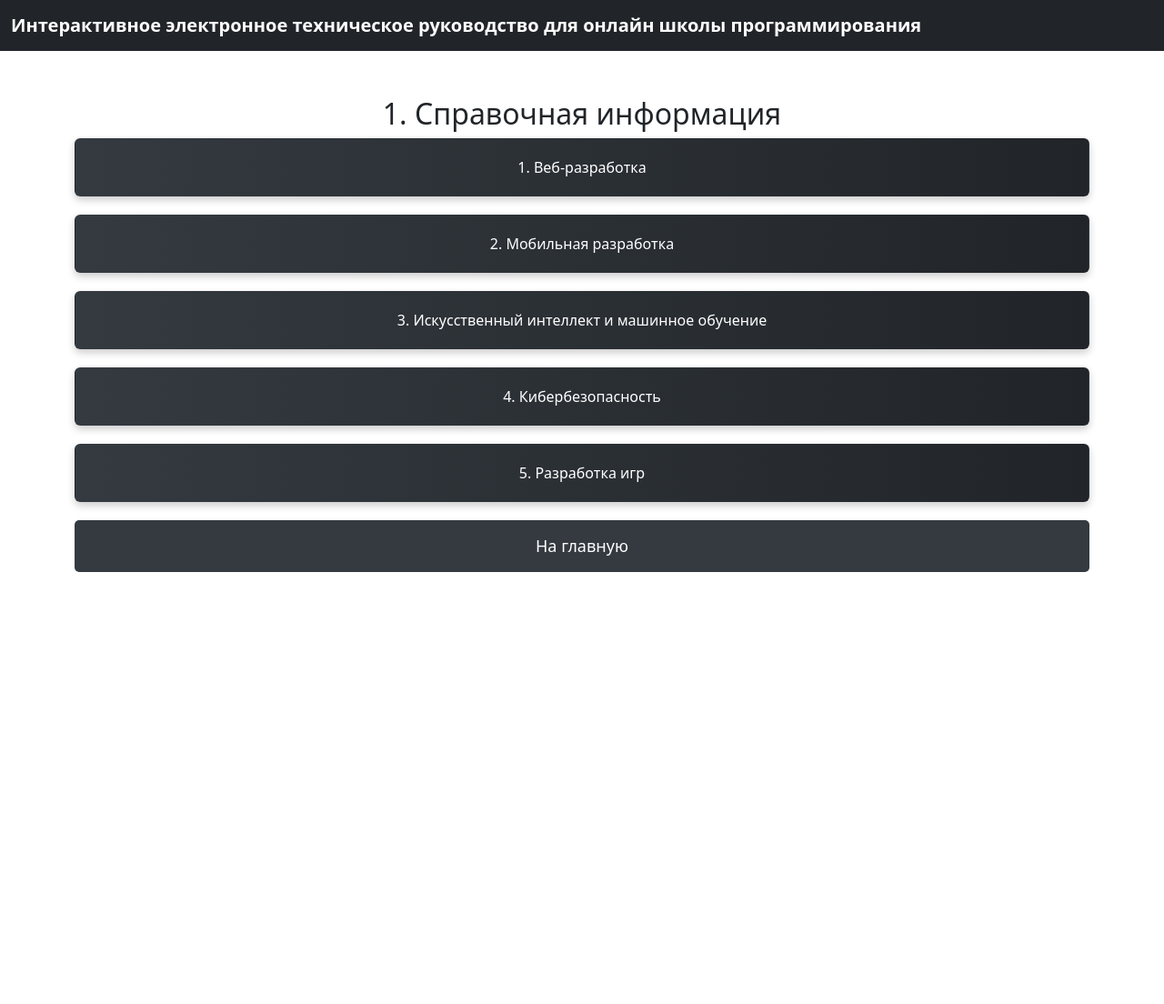
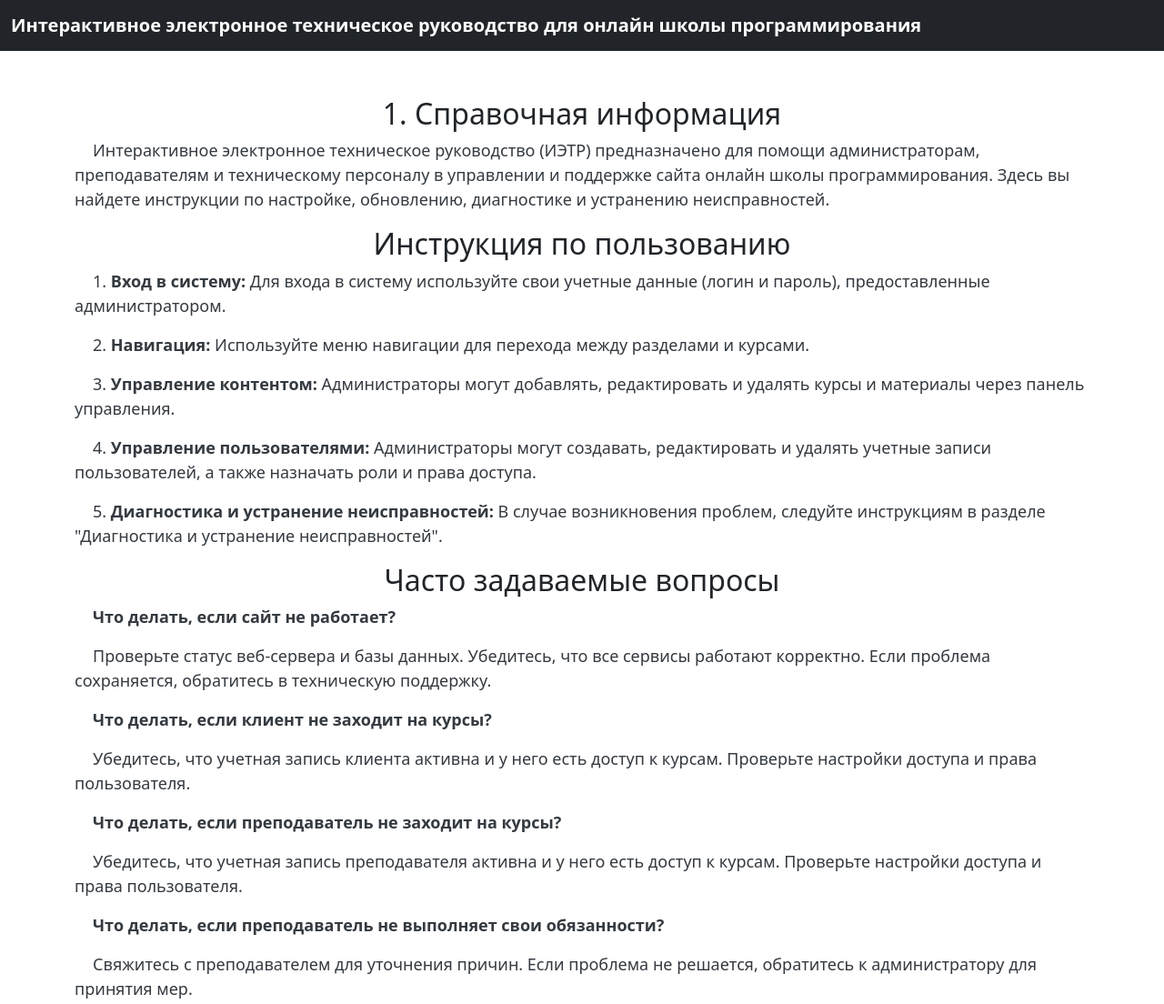
Before and after one commit to MaximZobkov/maximzobkov.github.io, a plain HTML site: page info.html in a window 1280 px wide. Shown: the top 1104 px of the page at 91% size. Before the commit the page ends 800 px from the top, so only its background shows below. Drawn offline with nearby package versions, Linux system fonts and the light colour scheme.

Commit message:
final 2.0

```diff
--- a/info.html
+++ b/info.html
@@ -10,7 +10,9 @@
             font-family: Arial, sans-serif;
             color: #343a40;
         }
-
+        .btn:hover {
+            text-decoration: underline;
+        }
         .navbar-brand {
             font-size: 32px;
             font-weight: bold;
@@ -19,6 +21,9 @@
 
         .container {
             margin-top: 50px;
+            max-width: 800px;
+            margin-left: auto;
+            margin-right: auto;
         }
 
         h2 {
@@ -40,7 +45,7 @@
         }
 
         a {
-            text-decoration: none;
+            text-decoration: underline;
             color: #343a40;
         }
 
@@ -52,46 +57,13 @@
             margin-bottom: 20px;
         }
 
-        .btn-custom {
-            display: block;
-            padding: 15px 20px;
-            font-size: 18px;
-            color: #ffffff;
-            background-color: #343a40;
-            border: none;
-            border-radius: 5px;
-            text-align: center;
-            text-decoration: none;
+        .btn-transparent {
+            font-size: 20px;
         }
 
-        .btn-custom:hover {
-            background-color: #212529;
-        }
-
-        .btn-collapse {
-            width: 100%;
-            background: linear-gradient(to right, #343a40, #212529);
-            color: #ffffff;
-            border: none;
-            border-radius: 5px;
-            padding: 20px;
-            text-align: left;
-            font-size: 24px;
-            font-weight: bold;
-            box-shadow: 0 4px 8px rgba(0, 0, 0, 0.2);
-            transition: transform 0.3s;
-        }
-
-        .btn-collapse:hover {
-            background: linear-gradient(to right, #212529, #343a40);
-            transform: translateY(-5px);
-        }
-
-        .collapse {
-            padding: 20px;
-            border: 1px solid #ddd;
-            border-radius: 5px;
-            background-color: #f8f9fa;
+        .btn-transparent:hover {
+            font-size: 20px;
+            text-decoration: underline;
         }
     </style>
     <link href="https://cdn.jsdelivr.net/npm/bootstrap@5.3.3/dist/css/bootstrap.min.css" rel="stylesheet"
@@ -106,8 +78,38 @@
 </nav>
 <div class="container">
     <h2>1. Справочная информация</h2>
+    <p>Интерактивное электронное техническое руководство (ИЭТР) предназначено для помощи администраторам, преподавателям
+        и техническому персоналу в управлении и поддержке сайта онлайн школы программирования. Здесь вы найдете
+        инструкции по настройке, обновлению, диагностике и устранению неисправностей.</p>
+
+    <h2>Инструкция по пользованию</h2>
+    <p>1. <b>Вход в систему:</b> Для входа в систему используйте свои учетные данные (логин и пароль), предоставленные
+        администратором.</p>
+    <p>2. <b>Навигация:</b> Используйте меню навигации для перехода между разделами и курсами.</p>
+    <p>3. <b>Управление контентом:</b> Администраторы могут добавлять, редактировать и удалять курсы и материалы через
+        панель управления.</p>
+    <p>4. <b>Управление пользователями:</b> Администраторы могут создавать, редактировать и удалять учетные записи
+        пользователей, а также назначать роли и права доступа.</p>
+    <p>5. <b>Диагностика и устранение неисправностей:</b> В случае возникновения проблем, следуйте инструкциям в разделе
+        "Диагностика и устранение неисправностей".</p>
+
+    <h2>Часто задаваемые вопросы</h2>
+    <p><b>Что делать, если сайт не работает?</b></p>
+    <p>Проверьте статус веб-сервера и базы данных. Убедитесь, что все сервисы работают корректно. Если проблема
+        сохраняется, обратитесь в техническую поддержку.</p>
+    <p><b>Что делать, если клиент не заходит на курсы?</b></p>
+    <p>Убедитесь, что учетная запись клиента активна и у него есть доступ к курсам. Проверьте настройки доступа и права
+        пользователя.</p>
+    <p><b>Что делать, если преподаватель не заходит на курсы?</b></p>
+    <p>Убедитесь, что учетная запись преподавателя активна и у него есть доступ к курсам. Проверьте настройки доступа и
+        права пользователя.</p>
+    <p><b>Что делать, если преподаватель не выполняет свои обязанности?</b></p>
+    <p>Свяжитесь с преподавателем для уточнения причин. Если проблема не решается, обратитесь к администратору для
+        принятия мер.</p>
+
+    <h2>Преподаваемые курсы</h2>
     <div class="course-section">
-        <button class="btn btn-collapse" type="button" style="color: white; height: 8vh;" data-bs-toggle="collapse"
+        <button class="btn" type="button" data-bs-toggle="collapse"
                 data-bs-target="#collapse1" aria-expanded="false" aria-controls="collapse1">
             1. Веб-разработка
         </button>
@@ -121,7 +123,7 @@
         </div>
     </div>
     <div class="course-section">
-        <button class="btn btn-collapse" type="button" style="color: white; height: 8vh" data-bs-toggle="collapse"
+        <button class="btn" type="button" data-bs-toggle="collapse"
                 data-bs-target="#collapse2" aria-expanded="false" aria-controls="collapse2">
             2. Мобильная разработка
         </button>
@@ -135,7 +137,7 @@
         </div>
     </div>
     <div class="course-section">
-        <button class="btn btn-collapse" type="button" style="color: white; height: 8vh" data-bs-toggle="collapse"
+        <button class="btn" type="button" data-bs-toggle="collapse"
                 data-bs-target="#collapse3" aria-expanded="false" aria-controls="collapse3">
             3. Искусственный интеллект и машинное обучение
         </button>
@@ -150,7 +152,7 @@
         </div>
     </div>
     <div class="course-section">
-        <button class="btn btn-collapse" type="button" style="color: white; height: 8vh" data-bs-toggle="collapse"
+        <button class="btn" type="button" data-bs-toggle="collapse"
                 data-bs-target="#collapse4" aria-expanded="false" aria-controls="collapse4">
             4. Кибербезопасность
         </button>
@@ -162,7 +164,7 @@
         </div>
     </div>
     <div class="course-section">
-        <button class="btn btn-collapse" style="color: white; height: 8vh" type="button" data-bs-toggle="collapse"
+        <button class="btn" type="button" data-bs-toggle="collapse"
                 data-bs-target="#collapse5" aria-expanded="false" aria-controls="collapse5">
             5. Разработка игр
         </button>
@@ -173,7 +175,12 @@
             <a href="https://stepik.org/course/51211/promo?search=6149033626" class="btn btn-dark">Перейти на курс</a>
         </div>
     </div>
-    <a href="index.html" class="btn-custom">На главную</a>
+
+    <h2>Контактная информация</h2>
+    <p><b>Техническая поддержка:</b> support@example.com</p>
+    <p><b>Администрация:</b> admin@example.com</p>
+    <p><b>Телефон:</b> +1 (123) 456-7890</p>
+    <p><b>Адрес:</b> 1234 Main St, Anytown, USA</p>
 </div>
 <script src="https://cdn.jsdelivr.net/npm/bootstrap@5.3.3/dist/js/bootstrap.bundle.min.js"
         integrity="sha384-YvpcrYf0tY3lHB60NNkmXc5s9fDVZLESaAA55NDzOxhy9GkcIdslK1eN7N6jIeHz"
```
